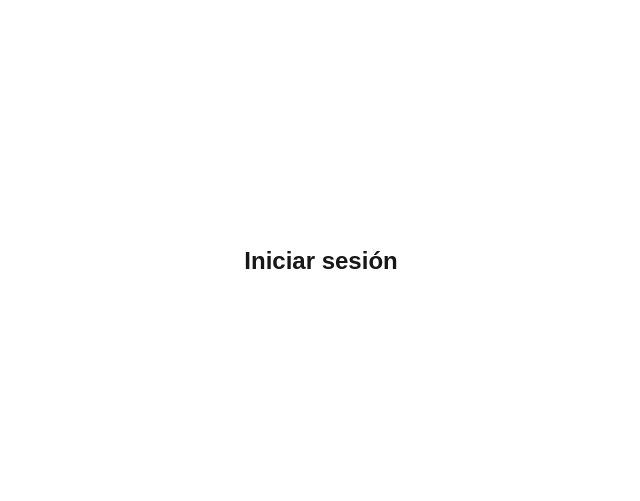
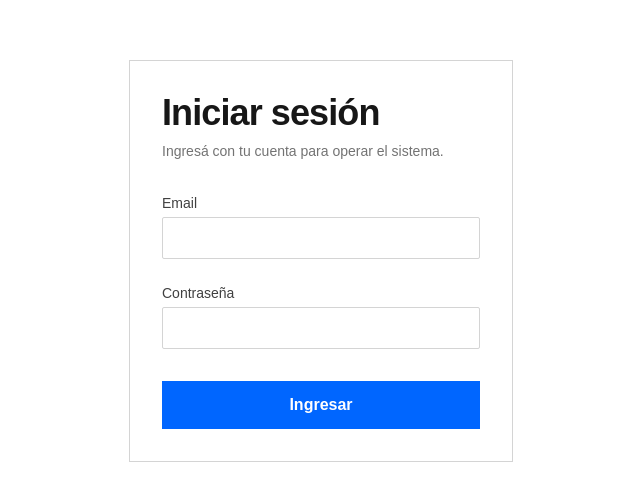
Before and after one commit to davidelcastillo/SistemaPOS, a Next.js app: page /login in a window 1280 px wide. Shown: the part 139-640 px from the top of the page, without its empty margins (319-959 px from the left). Built offline with nearby package versions, Linux system fonts and the light colour scheme.

Commit message:
feat(auth): build reactive login page with react-hook-form

```diff
--- a/src/app/(auth)/login/page.tsx
+++ b/src/app/(auth)/login/page.tsx
@@ -1,12 +1,142 @@
+"use client";
+
+import { useState } from "react";
+import { useRouter } from "next/navigation";
+import { signIn } from "next-auth/react";
+import { useForm } from "react-hook-form";
+import { zodResolver } from "@hookform/resolvers/zod";
+import { loginSchema, type LoginInput } from "@/lib/validations/auth";
+
 /**
- * Login page placeholder — FASE 0.
+ * Login page — reactive credentials form (HU-1.1, R-5).
  *
- * Real UI (credentials form + NextAuth signIn) lands in Auth (HU-1.1).
+ * react-hook-form + zodResolver(loginSchema) validate before any network
+ * call; signIn("credentials", { redirect: false }) keeps the page in control
+ * of loading/error state. On success the user is pushed to the callbackUrl
+ * when present, otherwise to /dashboard (same session destination the root
+ * page.tsx redirects to). The role-based destination matrix is HU-1.2.
+ *
+ * Flat design per .STYLES.md: 1px borders, 2px radius, accent focus ring,
+ * no shadows.
  */
 export default function LoginPage() {
+  const router = useRouter();
+  const [authError, setAuthError] = useState<string | null>(null);
+
+  const {
+    register,
+    handleSubmit,
+    formState: { errors, isSubmitting },
+  } = useForm<LoginInput>({
+    resolver: zodResolver(loginSchema),
+    defaultValues: { email: "", password: "" },
+  });
+
+  async function onSubmit(values: LoginInput) {
+    setAuthError(null);
+
+    const result = await signIn("credentials", {
+      email: values.email,
+      password: values.password,
+      redirect: false,
+    });
+
+    if (result?.error) {
+      setAuthError("Credenciales inválidas");
+      return;
+    }
+
+    // Read the callback only at submit time (Next.js docs pattern) so the
+    // page stays Suspense-free.
+    const callbackUrl =
+      new URLSearchParams(window.location.search).get("callbackUrl") ??
+      "/dashboard";
+    router.push(callbackUrl);
+    router.refresh();
+  }
+
   return (
-    <main className="flex flex-1 items-center justify-center">
-      <h1 className="text-2xl font-semibold">Iniciar sesión</h1>
+    <main className="flex flex-1 items-center justify-center px-6">
+      <form
+        onSubmit={handleSubmit(onSubmit)}
+        noValidate
+        className="w-full max-w-sm border border-neutral-300 bg-white p-8"
+      >
+        <h1 className="text-4xl font-bold tracking-tight text-neutral-900">
+          Iniciar sesión
+        </h1>
+        <p className="mt-2 text-sm text-neutral-500">
+          Ingresá con tu cuenta para operar el sistema.
+        </p>
+
+        <div className="mt-8 space-y-6">
+          <div>
+            <label
+              htmlFor="email"
+              className="block text-sm font-medium text-neutral-700"
+            >
+              Email
+            </label>
+            <input
+              id="email"
+              type="email"
+              autoComplete="email"
+              aria-invalid={errors.email ? true : undefined}
+              aria-describedby={errors.email ? "email-error" : undefined}
+              className={`mt-1 w-full rounded-[2px] border bg-white px-3 py-2 text-base text-neutral-900 outline-none transition-colors focus:ring-2 focus:ring-[#0066FF] focus:ring-offset-2 ${
+                errors.email ? "border-red-500" : "border-neutral-300"
+              }`}
+              {...register("email")}
+            />
+            {errors.email && (
+              <p id="email-error" className="mt-1 text-sm text-red-600">
+                {errors.email.message}
+              </p>
+            )}
+          </div>
+
+          <div>
+            <label
+              htmlFor="password"
+              className="block text-sm font-medium text-neutral-700"
+            >
+              Contraseña
+            </label>
+            <input
+              id="password"
+              type="password"
+              autoComplete="current-password"
+              aria-invalid={errors.password ? true : undefined}
+              aria-describedby={
+                errors.password ? "password-error" : undefined
+              }
+              className={`mt-1 w-full rounded-[2px] border bg-white px-3 py-2 text-base text-neutral-900 outline-none transition-colors focus:ring-2 focus:ring-[#0066FF] focus:ring-offset-2 ${
+                errors.password ? "border-red-500" : "border-neutral-300"
+              }`}
+              {...register("password")}
+            />
+            {errors.password && (
+              <p id="password-error" className="mt-1 text-sm text-red-600">
+                {errors.password.message}
+              </p>
+            )}
+          </div>
+        </div>
+
+        {authError && (
+          <p role="alert" className="mt-6 text-sm text-red-600">
+            {authError}
+          </p>
+        )}
+
+        <button
+          type="submit"
+          disabled={isSubmitting}
+          className="mt-8 w-full bg-[#0066FF] px-4 py-3 text-base font-semibold text-white transition-colors hover:bg-[#0052CC] active:translate-y-[-1px] disabled:cursor-not-allowed disabled:opacity-60"
+        >
+          {isSubmitting ? "Ingresando…" : "Ingresar"}
+        </button>
+      </form>
     </main>
   );
 }
```
